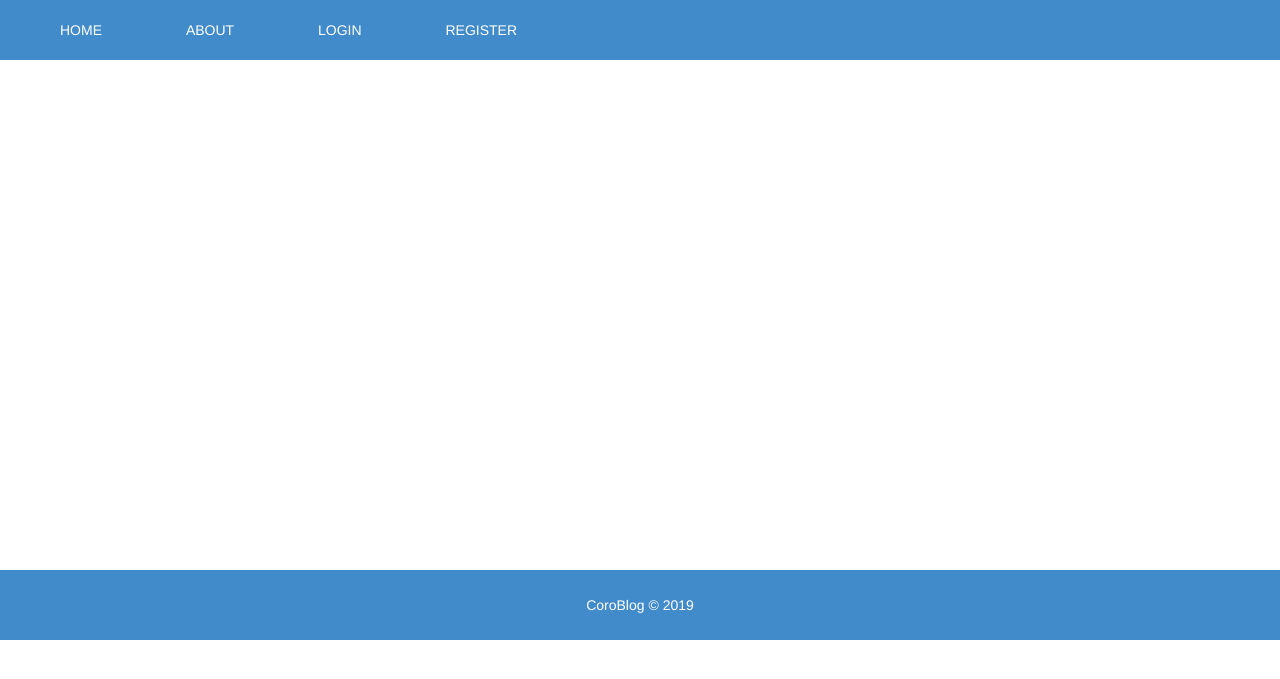
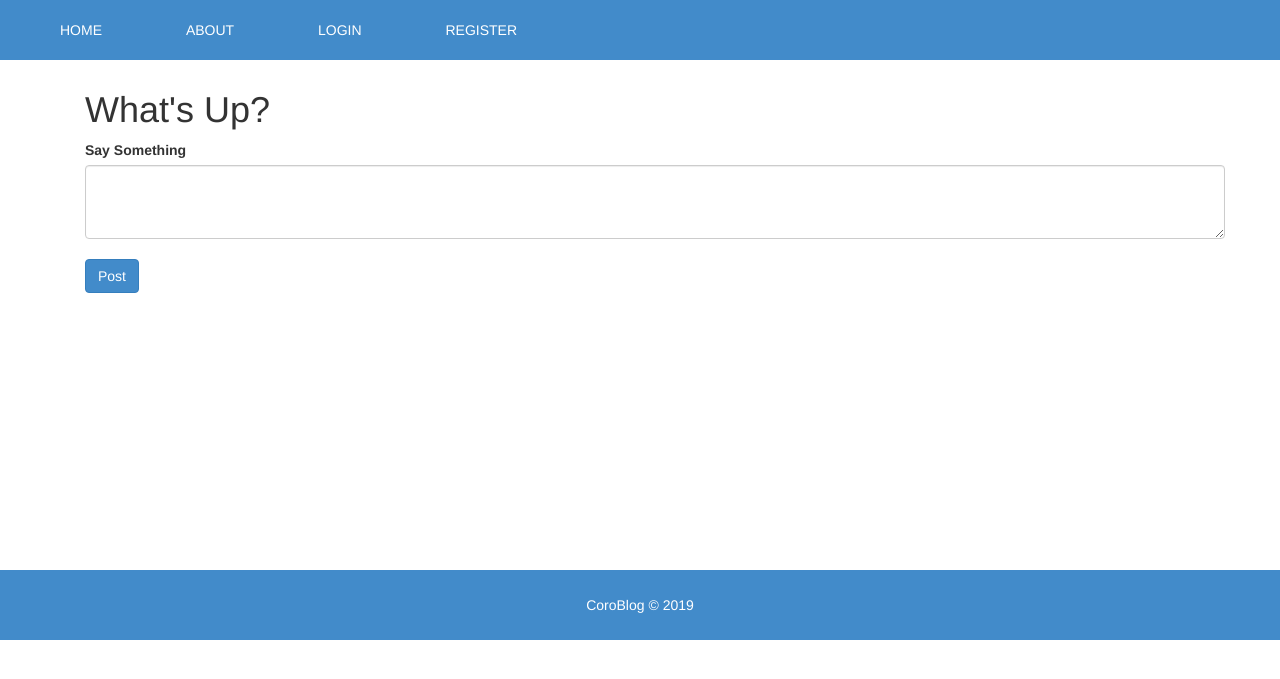
Before and after one commit to jod35/CoroBlog, a Flask app: page /home in a window 1280 px wide. Shown: the top 679 px of the page. Run offline with Flask 2, Linux system fonts and the light colour scheme; some libraries are stand-ins or nearby versions.

Commit message:
homepage frontend

```diff
--- a/simple/templates/homepage.html
+++ b/simple/templates/homepage.html
@@ -1,4 +1,15 @@
 {% extends 'layout.html' %}
 {% block body %}
+ <div class="container">
+    <form action="" method="post">
+        <h1>What's Up?</h1>
+        <div class="form-group">
+          <label for="">Say Something</label>
+          <textarea class="form-control" name="" id="" rows="3"></textarea>
+           <br>
+          <button type="submit" class="btn btn-primary">Post</button>
+        </div>
 
+    </form>
+ </div>
 {% endblock body %}
```
